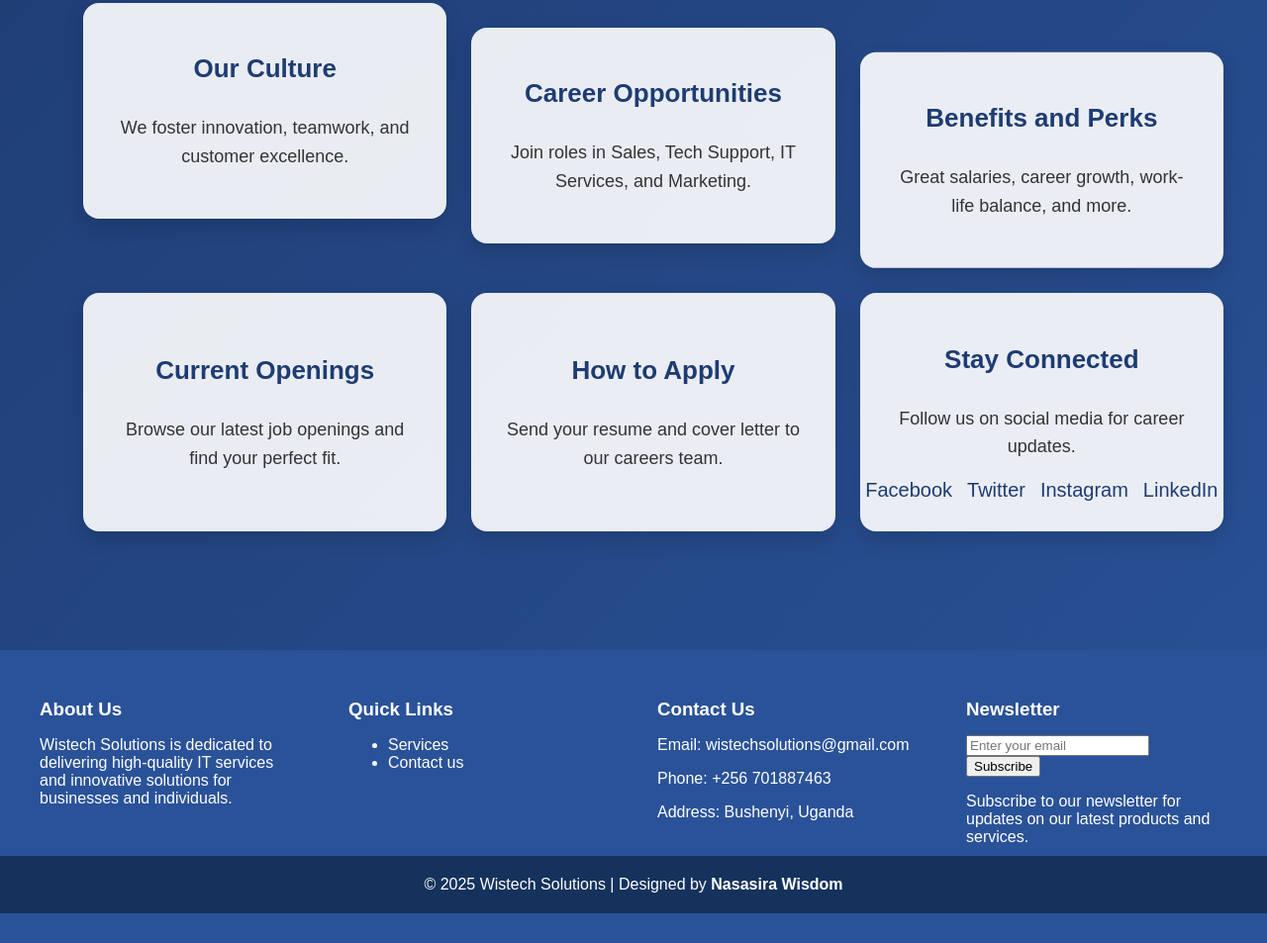
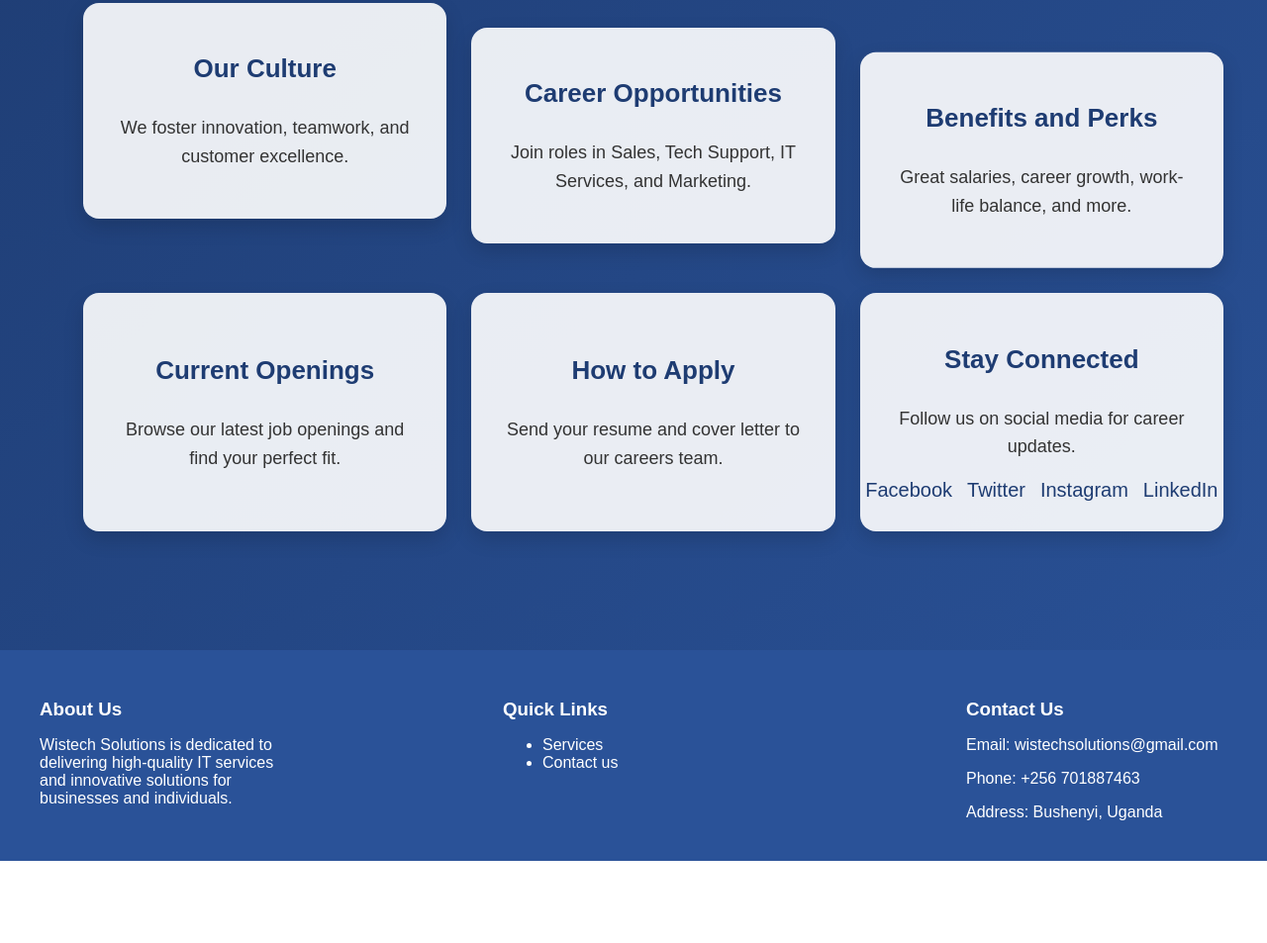
Before and after one commit to wisdomnasasira/websites, a plain HTML site: page joinuspage.html in a window 1280 px wide. Shown: the part 303-1256 px from the top of the page at 99% size. After the commit the page ends 1173 px from the top, so only its background shows below. Drawn offline with nearby package versions, Linux system fonts and the light colour scheme.

Commit message:
removing footer

```diff
--- a/joinuspage.html
+++ b/joinuspage.html
@@ -277,19 +277,7 @@
                 <p>Phone: +256 701887463</p>
                 <p>Address: Bushenyi, Uganda</p>
             </div>
-            <div class="footer-section newsletter">
-                <h3>Newsletter</h3>
-                <form action="#">
-                    <input type="email" placeholder="Enter your email" required>
-                    <button type="submit">Subscribe</button>
-                </form>
-                <p>Subscribe to our newsletter for updates on our latest products and services.</p>
-            </div>
-        </div>
-        <div class="footer-bottom">
-            <p>© 2025 Wistech Solutions | Designed by <strong>Nasasira Wisdom</strong></p>
-        </div>
-    </footer>
+
 
     <script>
         gsap.from(".join-title", {duration: 1.5, opacity: 0, y: -50, ease: "power2.out"});
```
